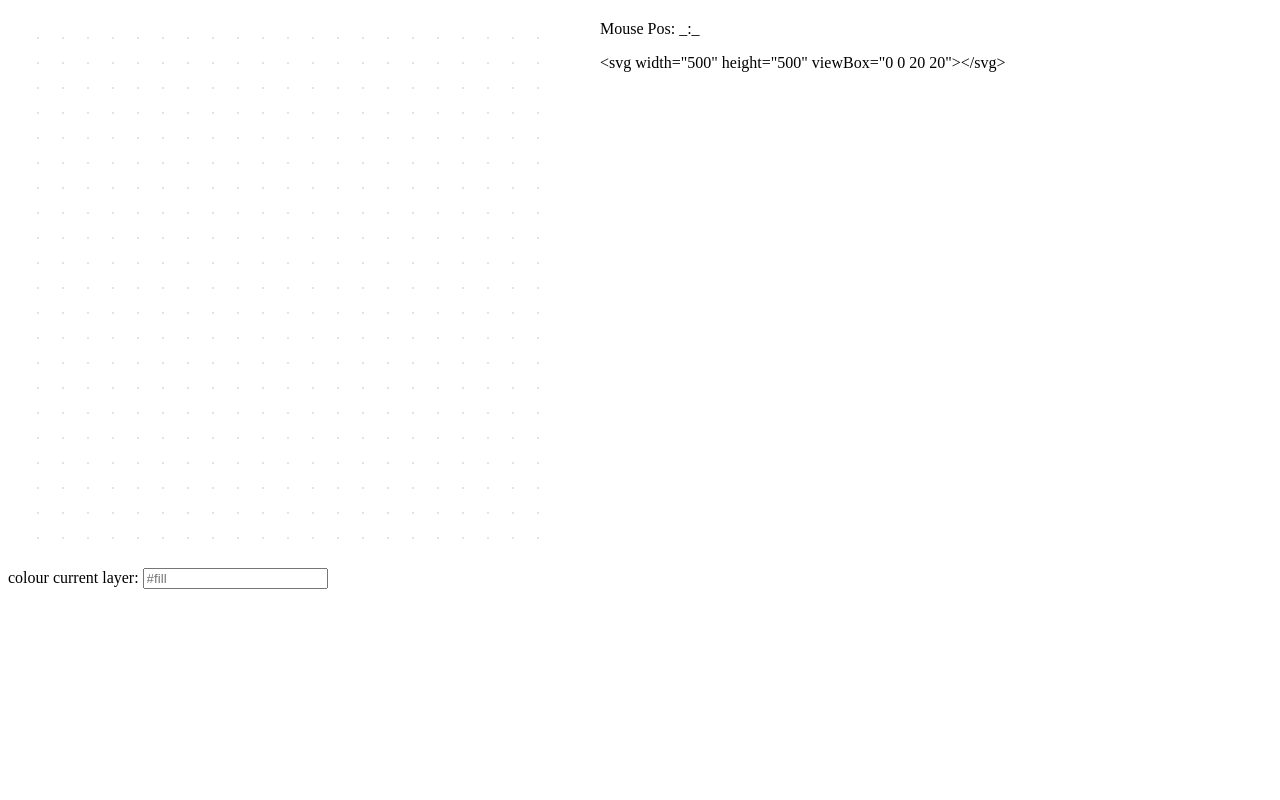
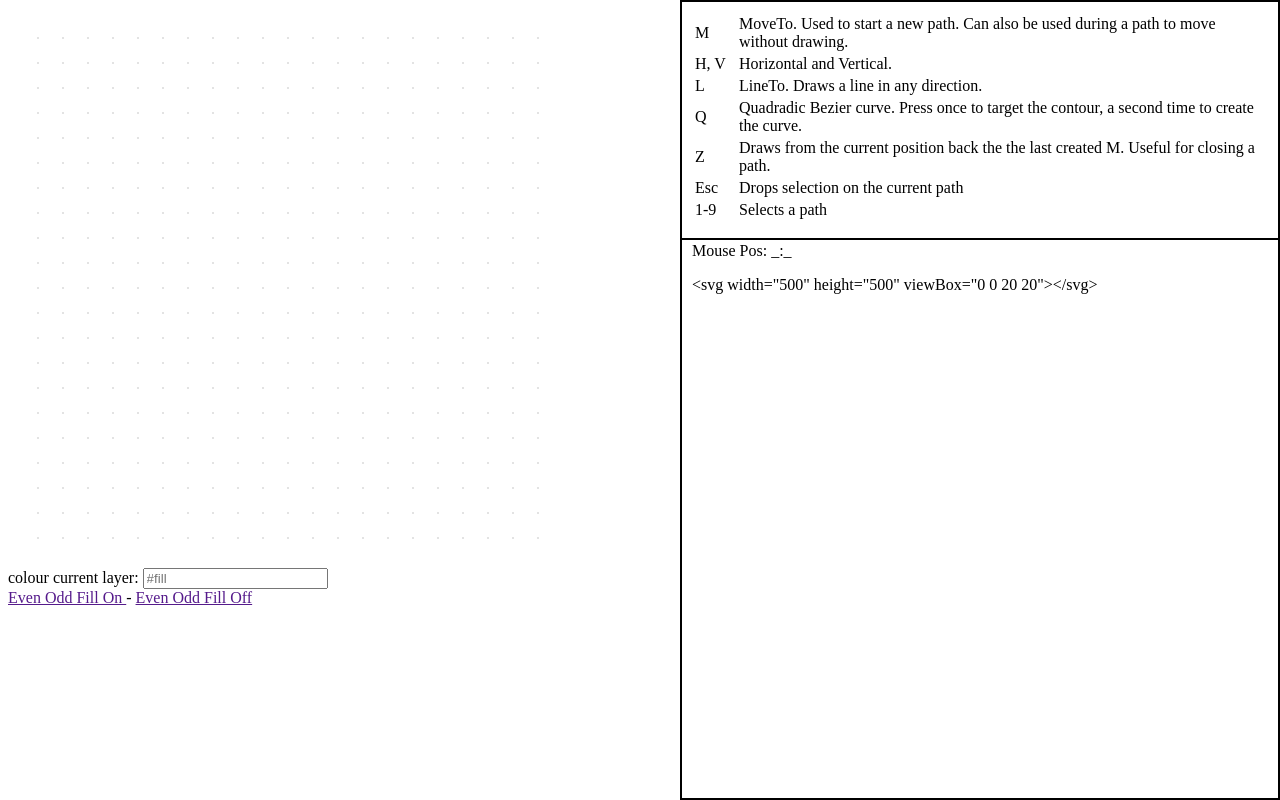
Before and after one commit to BenWeigt/SVGEditor, a plain HTML site: page index.html in a window 1280 px wide. Drawn offline with Linux system fonts and the light colour scheme.

Commit message:
fill-rule support, basic interface now contains a key and api implementation

```diff
--- a/Commands/Commands.js
+++ b/Commands/Commands.js
@@ -22,6 +22,17 @@ SVGEditor.Modules.add('Commands', {}, function(pEditor)
 			try
 			{
 				pEditor.activeDraw.node.setAttributeNS(null, 'stroke', strColor);
+			}
+			catch(e)
+			{}
+		},
+
+		setFillEvenOdd: function(bEvenOdd)
+		{
+			if (pEditor.activeDraw)
+			try
+			{
+				pEditor.activeDraw.node.setAttributeNS(null, 'fill-rule', bEvenOdd ? 'evenodd' : 'nonzero');
 			}
 			catch(e)
 			{}
--- a/index.html
+++ b/index.html
@@ -23,13 +23,47 @@
 		</div>
 
 
-
-		<div id="SVGEditorA_TextOut" style="display: block; position: fixed; width: 700px; height: 100%; box-sizing: border-box; top: 0px; right: 0px; padding: 20px;">
+		<div style="border: 2px solid black; display: block; position: fixed; width: 600px; height: 240px; box-sizing: border-box; top: 0px; right: 0px; padding: 10px 20px 0px 10px;">
+			<table>
+				<tr>
+					<td style="width: 40px;">M</td>
+					<td>MoveTo.  Used to start a new path. Can also be used during a path to move without drawing.</td>
+				</tr>
+				<tr>
+					<td style="width: 40px;">H, V</td>
+					<td>Horizontal and Vertical.</td>
+				</tr>
+				<tr>
+					<td style="width: 40px;">L</td>
+					<td>LineTo. Draws a line in any direction.</td>
+				</tr>
+				<tr>
+					<td style="width: 40px;">Q</td>
+					<td>Quadradic Bezier curve. Press once to target the contour, a second time to create the curve.</td>
+				</tr>
+				<tr>
+					<td style="width: 40px;">Z</td>
+					<td>Draws from the current position back the the last created M. Useful for closing a path.</td>
+				</tr>
+				<tr>
+					<td style="width: 40px;">Esc</td>
+					<td>Drops selection on the current path</td>
+				</tr>
+				<tr>
+					<td style="width: 40px;">1-9</td>
+					<td>Selects a path</td>
+				</tr>
+			</table>
+		</div>
+		<div id="SVGEditorA_TextOut" style="border: 2px solid black; display: block; position: fixed; width: 600px; height: 100%; box-sizing: border-box; top: 0px; right: 0px; padding: 240px 20px 0px 10px;">
 		</div>
 		<br />
 		<span>colour current layer: </span><input type="text" oninput="setCurrentFill(this.value);" placeholder="#fill"></input>
+		<br />
+		<a href="" onclick="turnEvenOddOn(); return false;"> Even Odd Fill On </a> - <a href="" onclick="turnEvenOddOff(); return false;"> Even Odd Fill Off </a>
 
 		<script>
+		'use strict';
 			window.editor = new SVGEditor(document.getElementById('SVGEditorA'), {
 				canvas: {
 					width: 20,
@@ -43,8 +77,16 @@
 
 			function setCurrentFill(strFill)
 			{
-				'use strict';
 				window.editor.Commands.setFillColor(strFill);
+			}
+
+			function turnEvenOddOn()
+			{
+				window.editor.Commands.setFillEvenOdd(true);
+			}
+			function turnEvenOddOff()
+			{
+				window.editor.Commands.setFillEvenOdd(false);
 			}
 		</script>
 	</body>
```
